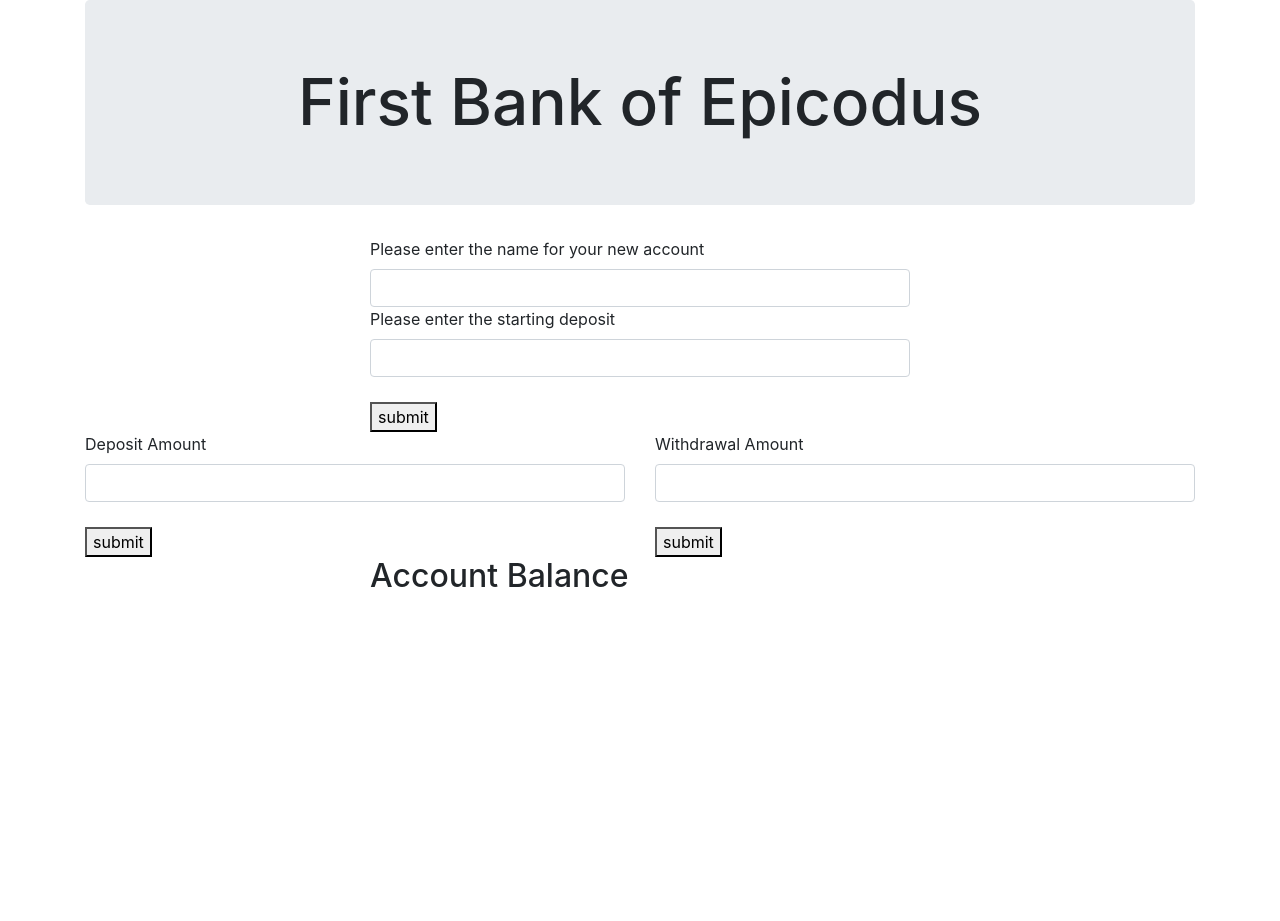
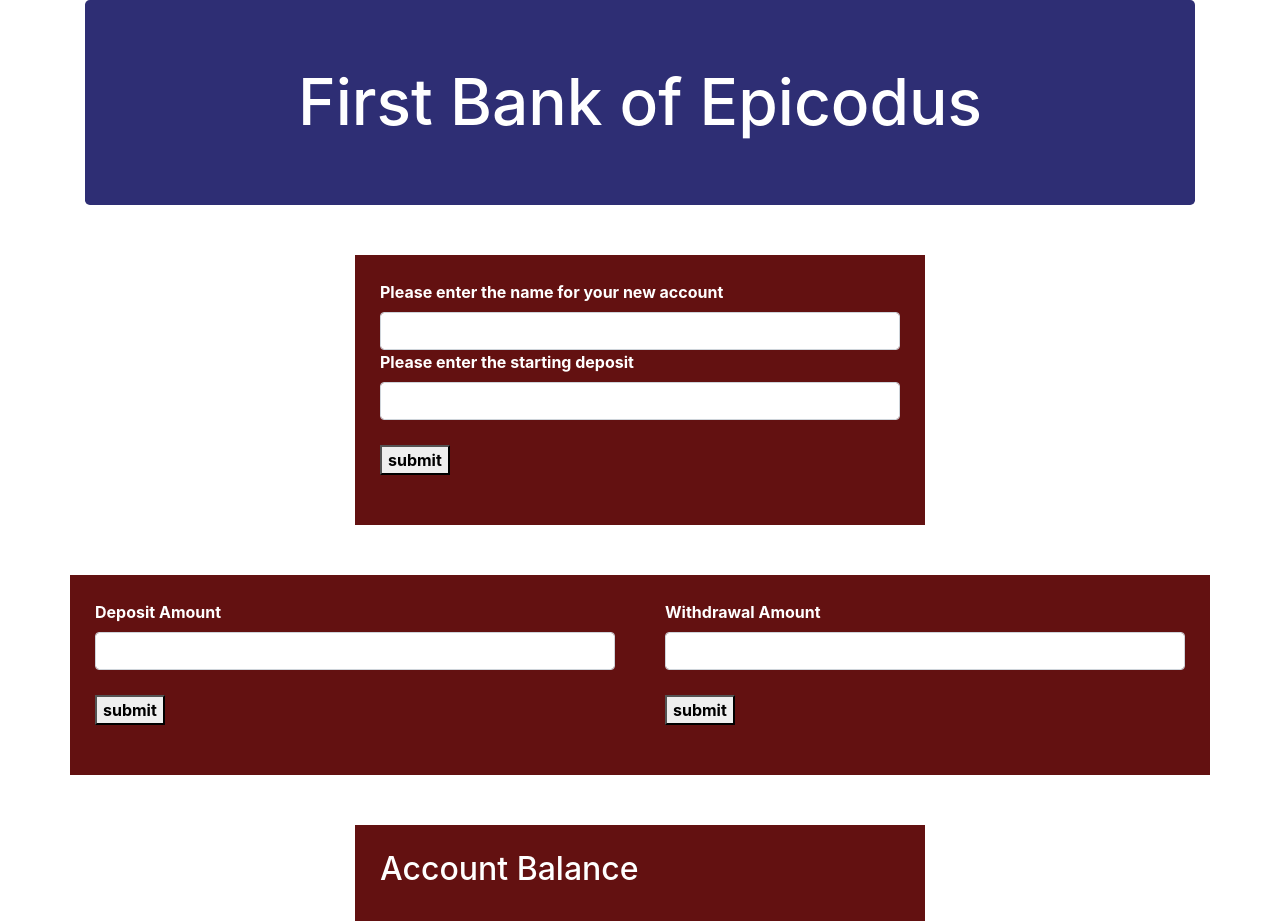
Before and after one commit to cschweig2/practice-bank-account, a plain HTML site: page index.html in a window 1280 px wide. Before the commit the page ends 800 px from the top, so only its background shows below. Drawn offline with Linux system fonts and the light colour scheme.

```diff
--- a/css/styles.css
+++ b/css/styles.css
@@ -1,17 +1,38 @@
 .col-6 {
   margin-left: auto;
   margin-right: auto;
+  background-color: rgb(99, 17, 17);
+  padding: 25px;
+}
+
+.jumbotron {
+  background-color: rgb(46, 46, 116);
+}
+
+.row {
+  margin-top: 50px;
 }
 
 .submit {
   margin-top: 25px;
+  margin-bottom: 25px;
+  font-style: ;
 }
 
 h1 {
   text-align: center;
   font-size: 400%;
+  color: white;
 }
 
 h3 {
   text-align: center;
 }
+
+.title {
+  color:white;
+}
+
+.balance-txt {
+  color: white;
+}
--- a/index.html
+++ b/index.html
@@ -13,34 +13,34 @@
     <div class="row">
       <div class="col-6">
         <form id="newAccount">
-          <label for="name">Please enter the name for your new account</label>
+          <label for="name" class="title"><strong>Please enter the name for your new account</strong></label>
           <input id="name" class="form-control" type="text" required>
-          <label for="deposit">Please enter the starting deposit</label>
+          <label for="deposit" class="title"><strong>Please enter the starting deposit</strong></label>
           <input id="deposit" class="form-control" type="number" required>
-          <button class="submit">submit</button>
+          <button class="submit"><strong>submit</strong></button>
         </form>
       </div>
     </div>
     <div class="row">
       <div class="col-6">
         <form id ="deposit">
-          <label for="addition">Deposit Amount</label>
+          <label for="addition" class="title"><strong>Deposit Amount</strong></label>
           <input id="addition" class="form-control" type="number" required>
-          <button class="submit">submit</button>
+          <button class="submit"><strong>submit</strong></button>
         </form>
       </div>
       <div class="col-6">
         <form id="withdrawal">
-          <label for="withdraw">Withdrawal Amount</label>
+          <label for="withdraw" class="title"><strong>Withdrawal Amount</strong></label>
           <input id="withdraw" class="form-control" type="number" required>
-          <button class="submit">submit</button>
+          <button class="submit"><strong>submit</strong></button>
         </form>
       </div>
     </div>
     <div class="row">
       <div class="col-6">
-        <h2>Account Balance</h2>
-        <div id="totalBalance">
+        <h2 class="title">Account Balance</h2>
+        <div id="totalBalance" class="balance-txt">
 
         </div>
       </div>
```
Also changed, not shown: img/flag.jpg (added).
